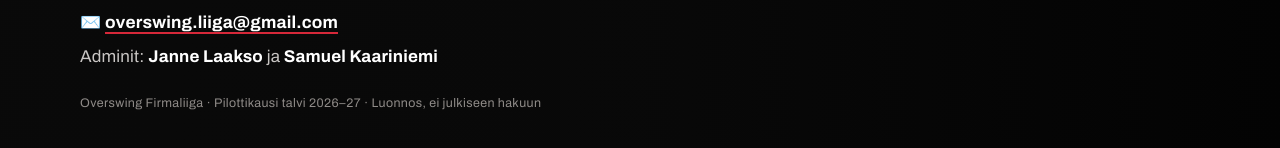
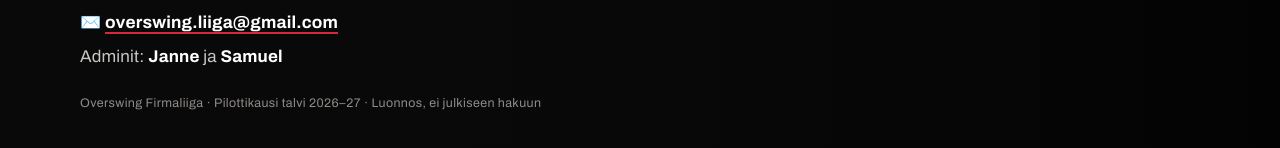
Before and after one commit to overswingliiga-cpu/overswingliiga-cpu.github.io, a plain HTML site: page index.html in a window 1280 px wide. Shown: the part 3247-3395 px from the top of the page. Drawn offline with Linux system fonts and the light colour scheme.

Commit message:
Remove admin surnames from the site pages.
Co-authored-by: overswingliiga-cpu <overswingliiga-cpu@users.noreply.github.com>

```diff
--- a/index.html
+++ b/index.html
@@ -163,7 +163,7 @@
       <img class="footer-logo" src="assets/overswing-golf-horizontal-dark.svg" alt="Overswing Golf" width="156" height="40">
       <h2>Yhteystiedot</h2>
       <p>✉️ <a class="mail" href="mailto:overswing.liiga@gmail.com">overswing.liiga@gmail.com</a></p>
-      <p>Adminit: <strong>Janne Laakso</strong> ja <strong>Samuel Kaariniemi</strong></p>
+      <p>Adminit: <strong>Janne</strong> ja <strong>Samuel</strong></p>
       <p class="fineprint">Overswing Firmaliiga · Pilottikausi talvi 2026–27 · Luonnos, ei julkiseen hakuun</p>
     </div>
   </footer>
```
Also changed, not shown: joukkueet/index.html (+1 -1 lines).
